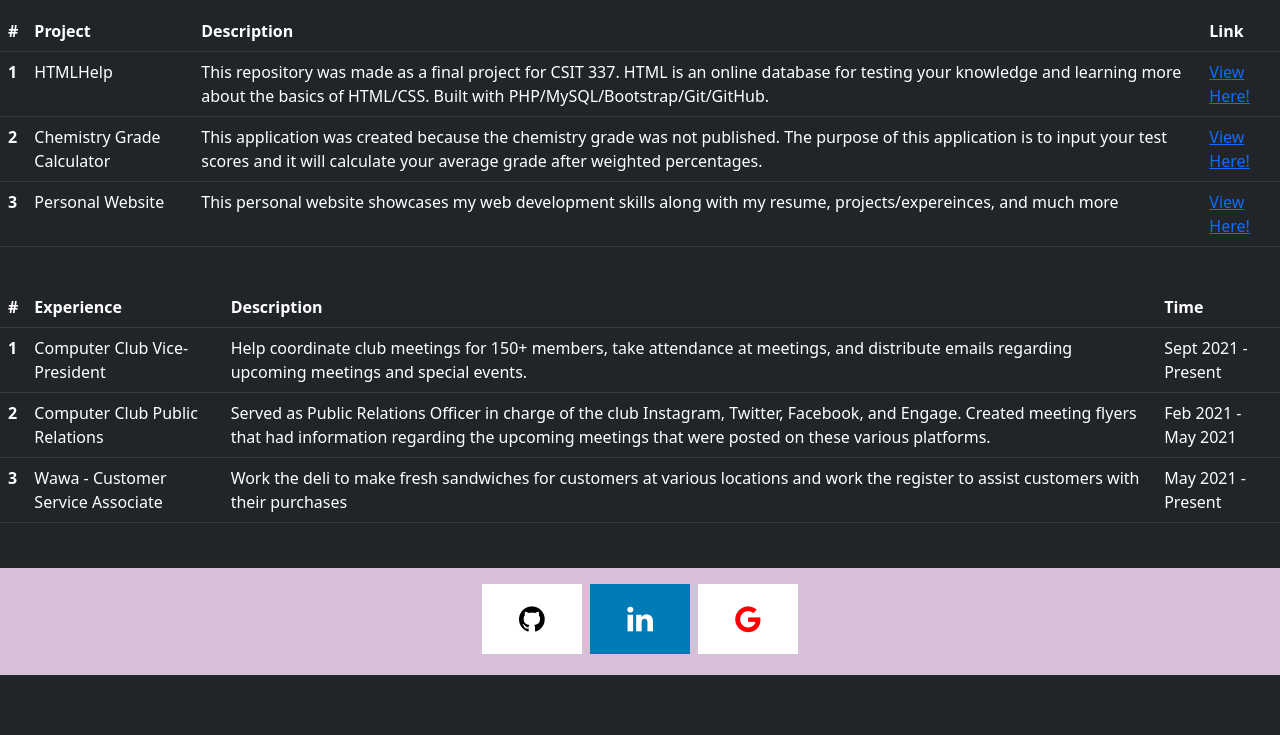
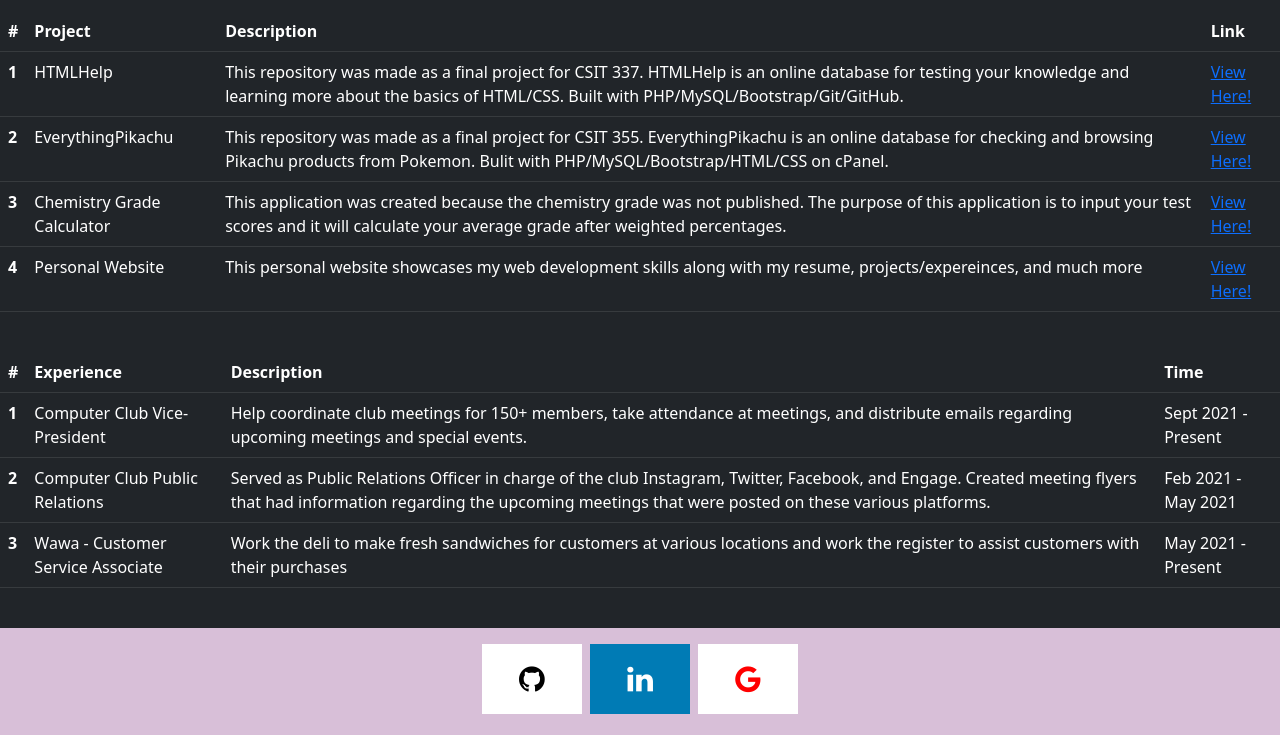
Before and after one commit to Mike5931/Mike5931.github.io, a plain HTML site: page projects.html in a window 1280 px wide. Shown: the part 125-860 px from the top of the page. Before the commit the page ends 800 px from the top, so only its background shows below. Drawn offline with nearby package versions, Linux system fonts and the light colour scheme.

Commit message:
updated projects

```diff
--- a/projects.html
+++ b/projects.html
@@ -74,14 +74,30 @@
           <th scope="row">1</th>
           <td>HTMLHelp</td>
           <td>
-            This repository was made as a final project for CSIT 337. HTML is an
-            online database for testing your knowledge and learning more about
-            the basics of HTML/CSS. Built with PHP/MySQL/Bootstrap/Git/GitHub.
+            This repository was made as a final project for CSIT 337. HTMLHelp
+            is an online database for testing your knowledge and learning more
+            about the basics of HTML/CSS. Built with
+            PHP/MySQL/Bootstrap/Git/GitHub.
           </td>
           <td><a href="https://github.com/Mike5931/HTMLHelp">View Here!</a></td>
         </tr>
         <tr>
           <th scope="row">2</th>
+          <td>EverythingPikachu</td>
+          <td>
+            This repository was made as a final project for CSIT 355.
+            EverythingPikachu is an online database for checking and browsing
+            Pikachu products from Pokemon. Bulit with
+            PHP/MySQL/Bootstrap/HTML/CSS on cPanel.
+          </td>
+          <td>
+            <a href="https://github.com/Mike5931/EverythingPikachu"
+              >View Here!</a
+            >
+          </td>
+        </tr>
+        <tr>
+          <th scope="row">3</th>
           <td>Chemistry Grade Calculator</td>
           <td>
             This application was created because the chemistry grade was not
@@ -96,7 +112,7 @@
           </td>
         </tr>
         <tr>
-          <th scope="row">3</th>
+          <th scope="row">4</th>
           <td>Personal Website</td>
           <td>
             This personal website showcases my web development skills along with
```
